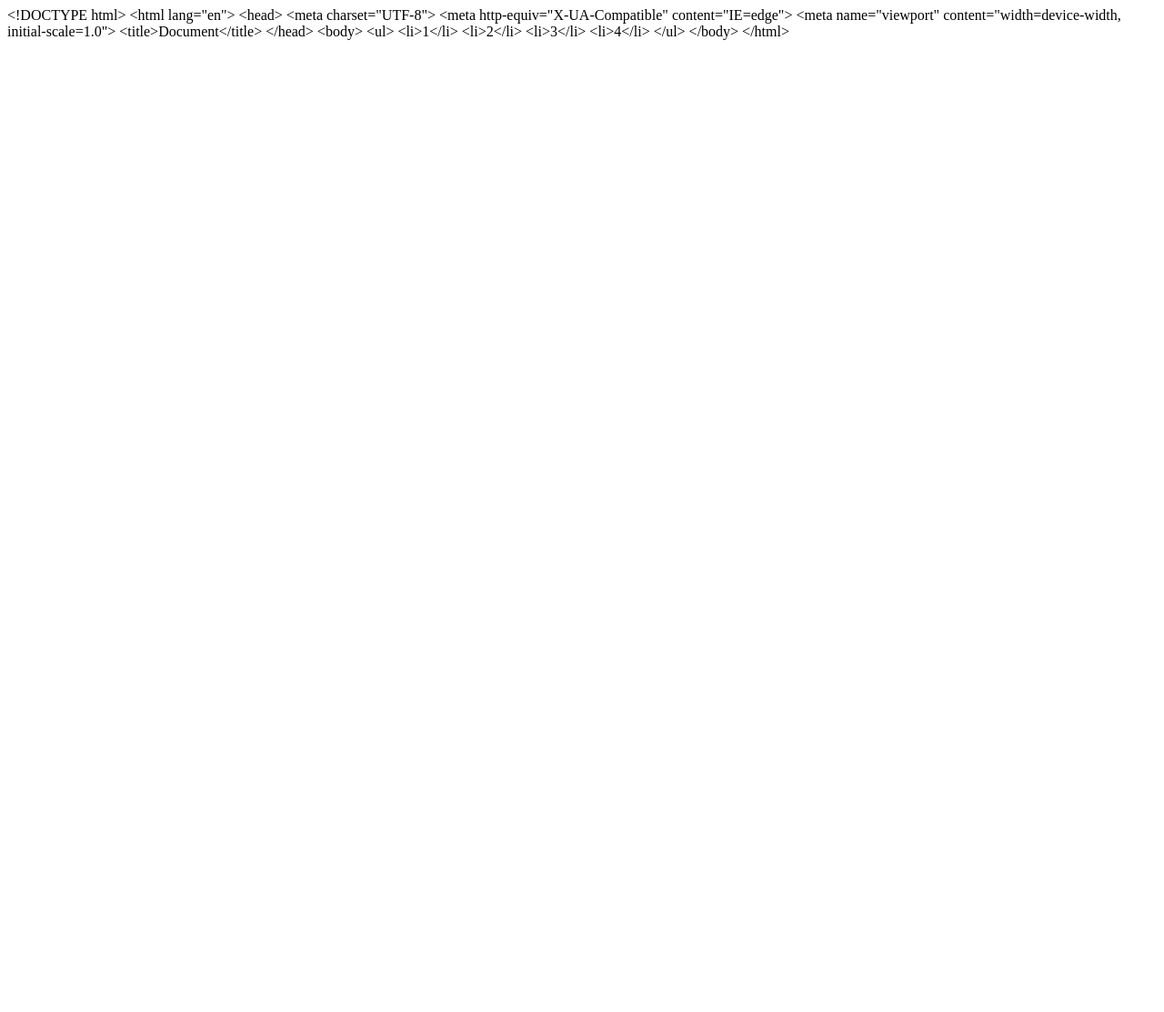
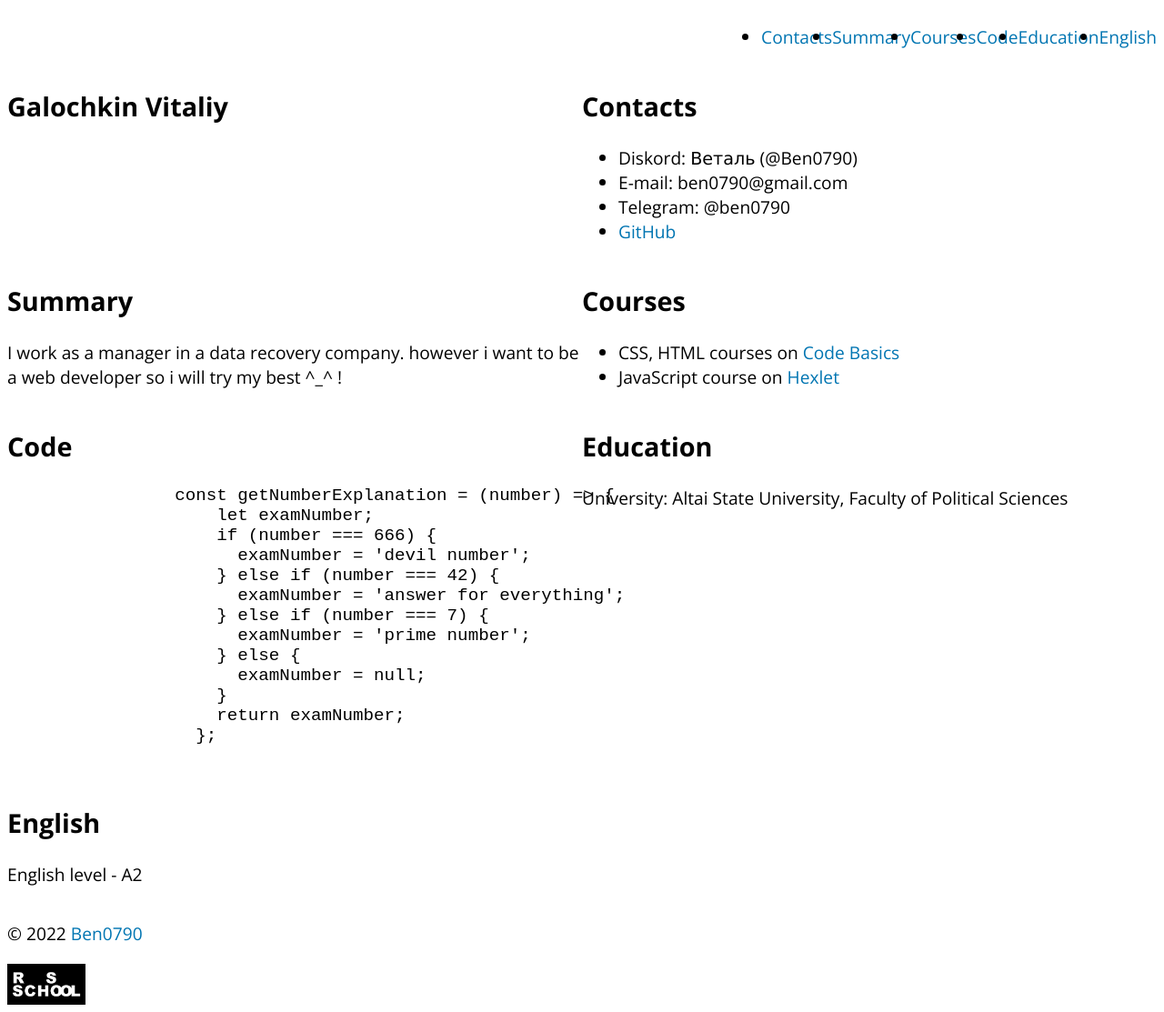
Before and after one commit to Ben0790/rsschool-cv, a plain HTML site: page index.html in a window 1280 px wide. Shown: the whole page at 91% size. Before the commit the page ends 800 px from the top, so only its background shows below. Drawn offline with nearby package versions, Linux system fonts and the light colour scheme.

Commit message:
init: start sv task

```diff
--- a/index.html
+++ b/index.html
@@ -1,17 +1,96 @@
-&lt;!DOCTYPE html&gt;
-&lt;html lang="en"&gt;
-&lt;head&gt;
-&lt;meta charset="UTF-8"&gt;
-&lt;meta http-equiv="X-UA-Compatible" content="IE=edge"&gt;
-&lt;meta name="viewport" content="width=device-width, initial-scale=1.0"&gt;
-&lt;title>Document&lt;/title&gt;
-&lt;/head&gt;
-&lt;body&gt;
-&lt;ul&gt;
-&lt;li>1&lt;/li&gt;
-&lt;li>2&lt;/li&gt;
-&lt;li>3&lt;/li&gt;
-&lt;li>4&lt;/li&gt;
-&lt;/ul&gt;
-&lt;/body&gt;
-&lt;/html&gt;
+<!DOCTYPE html>
+<html lang="en">
+<head>
+    <meta charset="UTF-8">
+    <meta http-equiv="X-UA-Compatible" content="IE=edge">
+    <meta name="viewport" content="width=device-width, initial-scale=1.0">
+    <title>cv</title>
+    <link rel="stylesheet" href="style.css">
+    <link rel="icon" href="assets/favicon.ico">
+    <link rel="preconnect" href="https://fonts.googleapis.com">
+    <link rel="preconnect" href="https://fonts.gstatic.com" crossorigin>
+    <link href="https://fonts.googleapis.com/css2?family=Open+Sans:wght@400;700&display=swap" rel="stylesheet">
+</head>
+<body>
+    <header class="header">
+        <div class="container">
+        <nav class="nav">
+            <ul class="nav-list">
+              <li class="nav-item"><a href="#contacts" class="nav-link">Contacts</a></li>
+              <li class="nav-item"><a href="#summary" class="nav-link">Summary</a></li>
+              <li class="nav-item"><a href="#courses" class="nav-link">Courses</a></li>
+              <li class="nav-item"><a href="#code" class="nav-link">Code</a></li>
+              <li class="nav-item"><a href="#education" class="nav-link">Education</a></li>
+              <li class="nav-item"><a href="#english" class="nav-link">English</a></li>
+            </ul>
+          </nav>
+        </div>
+    </header>
+    <main>
+        <div class="container main-container">
+        <section class="section" id="profile">
+            <h1 class=".section-title">Galochkin Vitaliy</h1>
+        </section>
+        <section class="section" id="contacts">
+            <h2 class=".section-title">Contacts</h2>
+            <ul>
+                <li>Diskord: Веталь (@Ben0790)</li>
+                <li>E-mail: ben0790@gmail.com</li>
+                <li>Telegram: @ben0790</li>
+                <li><a href="https://github.com/Ben0790/">GitHub</a></li>
+            </ul>
+        </section>
+        <section class="section" id="summary">
+            <h2 class=".section-title">Summary</h2>
+            <p>I work as a manager in a data recovery company. however i want to be a web developer so i will try my best ^_^ !</p>
+        </section>
+        <section class="section" id="courses">
+            <h2 class=".section-title">Courses</h2>
+            <ul>
+                <li>CSS, HTML courses on <a href="https://ru.code-basics.com/">Code Basics</a></li>
+                <li>JavaScript course on <a href="https://ru.hexlet.io/">Hexlet</a></li>
+            </ul>
+        </section>
+        <section class="section" id="code">
+            <h2 class=".section-title">Code</h2>
+            <code><pre>
+                const getNumberExplanation = (number) => {
+                    let examNumber;
+                    if (number === 666) {
+                      examNumber = 'devil number';
+                    } else if (number === 42) {
+                      examNumber = 'answer for everything';
+                    } else if (number === 7) {
+                      examNumber = 'prime number';
+                    } else {
+                      examNumber = null;
+                    }
+                    return examNumber;
+                  };
+                </pre>
+            </code>
+        </section>
+        <section class="section" id="education">
+            <h2 class=".section-title">Education</h2>
+            <p>University: Altai State University, Faculty of Political Sciences</p>
+        </section>
+        <section class="section" id="english">
+            <h2 class=".section-title">English</h2>
+            <p>English level - A2</p>
+        </section>
+     </div>
+    </main>
+    <footer>
+        <div class="container">
+            <section class="section" id="data of creation">
+                <p>© 2022 <a href="https://github.com/Ben0790/">Ben0790</a></li> </p>
+            </section>
+            <section class="section" id="logo">
+                <div class="rss">
+            </section>
+
+        </div>
+    </footer>
+
+</body>
+</html>
--- a/style.css
+++ b/style.css
@@ -1,11 +1,73 @@
-.warning {
-    font-size: 24px;
+html {
+font-size: 12px;
+scroll-behavior: smooth;
+}
+
+body {
+display: flex;
+flex-direction: column;
+justify-content: space-between;
+font-size: 1.6rem;
+font-family: 'Open Sans', Verdana, sans-serif;
+}
+
+.nav-list {
+  display: flex;
+  justify-content: flex-end;
+  align-items: center;
+}
+
+.container {
+  max-width: 1440px;
+  margin: 0 auto;
+}
+
+.main-container {
+  display: flex;
+  flex-wrap: wrap;
+}
+
+.section {
+  width: 50%;
+}
+
+@media (max-width: 768px) {
+  .section {
+    width: 100%;
   }
+}
 
-  .text-bold {
-    font-weight: bold;
-  }
+.section-title {
+  font-size: 20px;
+  font-weight: 400;
+  text-transform: uppercase;
+  letter-spacing: 5px;
+  color: #829985;
+}
 
-  .text-dark {
-    color: #333;
-  }
+.link {
+  text-decoration: none;
+  color: #829985;
+  transition: color 0.5s;
+}
+
+.link:hover {
+  color: #5d7260;
+}
+
+a {
+  color: #0075B2;
+  text-decoration: none;
+ }
+
+ a:hover {
+  color: #CE242B;
+ }
+
+ .rss {
+  width: 121px;
+  height: 45px;
+  background-image: url("./assets/img/rsscoollogo.png");
+  background-size: contain;
+  background-repeat: no-repeat;
+}
```
Also changed, not shown: assets/img/icon.ico (added), assets/img/rsscoollogo.png (added), image.jpg (added).
